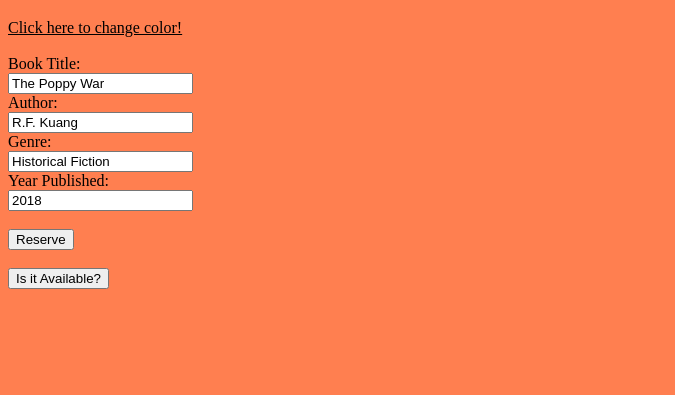
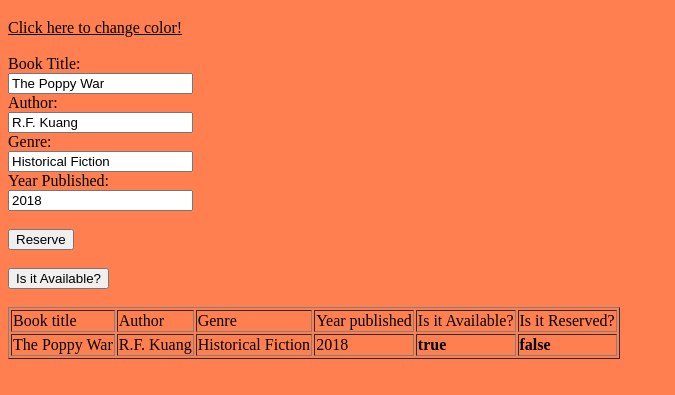
Before and after one commit to nidhi-ca7/nidhi-ca7.github.io, a plain HTML site: page index.html in a window 1280 px wide. Shown: the part 87-482 px from the top of the page, without its empty margins (0-675 px from the left). Drawn offline with Linux system fonts and the light colour scheme.

Commit message:
Update index.html

```diff
--- a/index.html
+++ b/index.html
@@ -46,16 +46,34 @@
     init();
     b.reserve();
     document.getElementById("output").innerText = b.title + " has been successfully reserved";
+    inittable();
 }
 
 function isBookAvailable(){
     init();
     document.getElementById("output").innerText = b.title + "'s availability "+ b.isAvailable();
+    inittable();
 }
 
+function update(id,content){
+    let elm = document.getElementById(id);
+    if(elm){
+        elm.innerText=content;
+    }
+}
+
+function inittable(){
+    init();
+    update("titletd",b.title);
+    update("authortd",b.author);
+    update("genretd",b.genre);
+    update("yearpublishedtd",b.year);
+    update("isitavailabletd",b.isAvailable());
+    update("isitreservedtd",b.reserved);
+}
 </script>
 </head>
-  <body>
+<body onload="inittable();">
 <h1>Hello World!</h1>
 
 <div onclick="bgcolor()"><u> Click here to change color!</u></div>
@@ -63,7 +81,6 @@
 <br>
 
 <form id="books" name="books">
-
 <label for="title">Book Title:</label>
 <br>
 <input type="textbox" id="title" name="title" value="The Poppy War">
@@ -81,14 +98,52 @@
 <input type="textbox" id="year" name="year" value="2018">
 <br>
 <br>
-        <button type="button"  onclick="reserveBook()">Reserve</button>
+<button type="button" onclick="reserveBook()">Reserve</button>
 <br>
 <br>
-        <button type="button"  onclick="isBookAvailable()">Is it Available?</button>
+<button type="button" onclick="isBookAvailable()">Is it Available?</button>
 <br>
 <br>
 <div id="output" name="output"></div>
 </form>
 
+<table border="1">
+    <tr>
+        <td>
+            Book title
+        </td>
+        <td>
+            Author
+        </td>
+        <td>
+            Genre
+        </td>
+        <td>
+            Year published
+        </td>
+        <td>
+            Is it Available?
+        </td>
+        <td>
+            Is it Reserved?
+        </td>
+    </tr>
+    <tr>
+        <td id="titletd">
+
+        </td>
+        <td id="authortd">
+        </td>
+        <td id="genretd">
+        </td>
+        <td id="yearpublishedtd">
+        </td>
+        <td id="isitavailabletd" style="font-weight: bold;">
+        </td>
+        <td id="isitreservedtd" style="font-weight: bold;">
+        </td>
+    </tr>
+
+</table>
 </body>
 </html>
```
Lines whose indentation alone changed are shown as unchanged.
